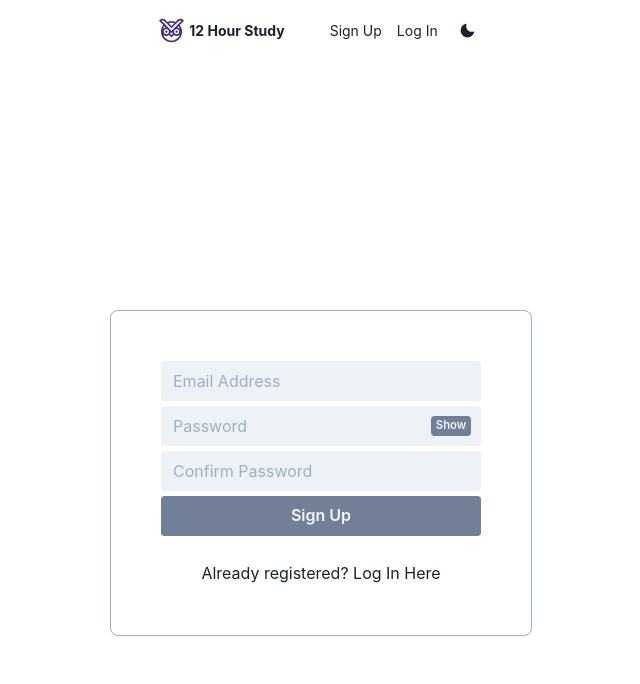
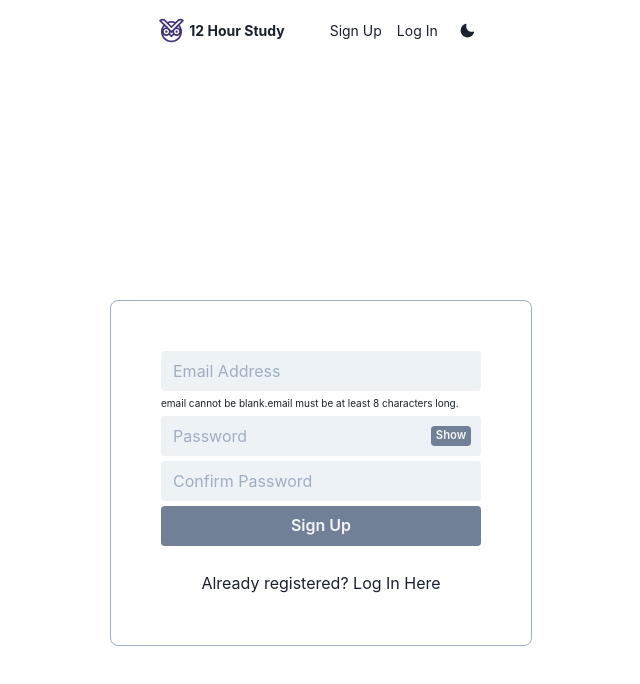
Before and after one commit to Gumshoe21/12-Hour-Study, a React (Create React App) app in the folder client/: page /signup in a window 1280 px wide. Shown: the top 684 px of the page, without its empty margins (319-959 px from the left). Built offline with nearby package versions, Linux system fonts and the light colour scheme; no server answers.

Commit message:
Added useValidation hook.

```diff
--- a/client/src/components/Auth/Register/RegisterForm.jsx
+++ b/client/src/components/Auth/Register/RegisterForm.jsx
@@ -10,11 +10,15 @@ import {
   InputRightElement,
   Text
 } from '@chakra-ui/react';
-
 import { register } from '../../../store/actions/auth';
 import { connect } from 'react-redux';
 import PropTypes from 'prop-types';
-const RegisterForm = ({ register, props }) => {
+
+import useValidation, {
+  requiredRule,
+  minLengthRule
+} from '../../../hooks/use-validation';
+const RegisterForm = ({ register }) => {
   const [formData, setFormData] = useState({
     email: '',
     password: '',
@@ -22,10 +26,20 @@ const RegisterForm = ({ register, props }) => {
   });
   const { email, password, passwordConfirm } = formData;
 
+  const { errors, isFormValid } = useValidation();
+  const errorsObject = isFormValid({
+    email: {
+      name: 'email',
+      value: email || '',
+      rules: [requiredRule('email', email), minLengthRule('email', email, 8)],
+      errMsg: new Set()
+    }
+  });
   const onChange = (e) => {
     setFormData({ ...formData, [e.target.name]: e.target.value });
   };
 
+  console.log(errorsObject);
   const onSubmit = async (e) => {
     e.preventDefault();
     if (password !== passwordConfirm) {
@@ -55,6 +69,7 @@ const RegisterForm = ({ register, props }) => {
             value={email}
             onChange={(e) => onChange(e)}
           />
+          <p>{errorsObject.email.length !== 0 && errorsObject.email}</p>
           <InputGroup size="md">
             <Input
               variant="filled"
--- /dev/null
+++ b/client/src/hooks/use-validation.js
@@ -0,0 +1,46 @@
+import React, { useState } from 'react';
+const useValidation = () => {
+  const returnErrorMesssages = () => {};
+  let errors = {};
+  const isFormValid = (ruleSet) => {
+    for (let state of Object.values(ruleSet)) {
+      for (let rule of state.rules) {
+        if (!state['errMsg'].has(rule.errMsg) && !rule.isValid) {
+          state.errMsg.add(rule.errMsg);
+        } else if (rule.isValid) {
+          state.errMsg.delete(rule.errMsg);
+        }
+      }
+      errors = {
+        [state.name]: state.errMsg
+      };
+    }
+    return errors;
+  };
+
+  return { requiredRule, isFormValid, errors };
+};
+export function createValidationRule(ruleName, errMsg, isValid) {
+  return {
+    ruleName,
+    errMsg,
+    isValid
+  };
+}
+
+export function requiredRule(inputName, inputValue) {
+  return createValidationRule(
+    'required',
+    `${inputName} cannot be blank.`,
+    inputValue.split('').length !== 0
+  );
+}
+
+export function minLengthRule(inputName, inputValue, minChars) {
+  return createValidationRule(
+    'minLength',
+    `${inputName} must be at least ${minChars} characters long.`,
+    inputValue.split('').length >= minChars
+  );
+}
+export default useValidation;
```
